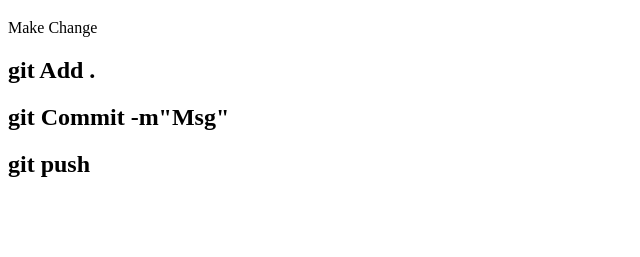
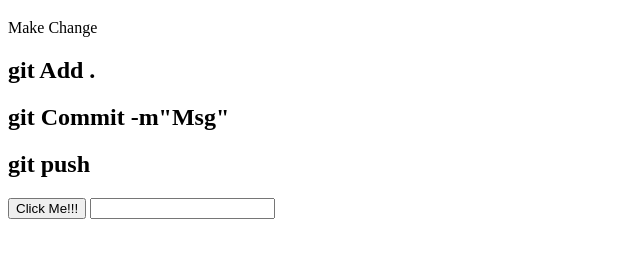
Before and after one commit to NFRIDOY/Welcome-to-web, a plain HTML site: page index.html in a window 1280 px wide. Shown: the part 61-318 px from the top of the page, without its empty margins (0-640 px from the left). Drawn offline with Linux system fonts and the light colour scheme.

Commit message:
Button n css add

```diff
--- a/index.html
+++ b/index.html
@@ -4,6 +4,7 @@
     <meta charset="UTF-8">
     <meta http-equiv="X-UA-Compatible" content="IE=edge">
     <meta name="viewport" content="width=device-width, initial-scale=1.0">
+    <link rel="stylesheet" href="styles.css">
     <title>Welcom To The Web</title>
 </head>
 <body>
@@ -12,5 +13,9 @@
     <h2>git Add .</h2>
     <h2>git Commit -m"Msg"</h2>
     <h2>git push</h2>
+    <div>
+        <button>Click Me!!!</button>
+        <input type="text">
+    </div>
 </body>
 </html>
--- /dev/null
+++ b/style.css
@@ -0,0 +1,9 @@
+body{
+    background-color: aquamarine;
+}
+button{
+    color: red;
+}
+input{
+    color: blue;
+}
```
